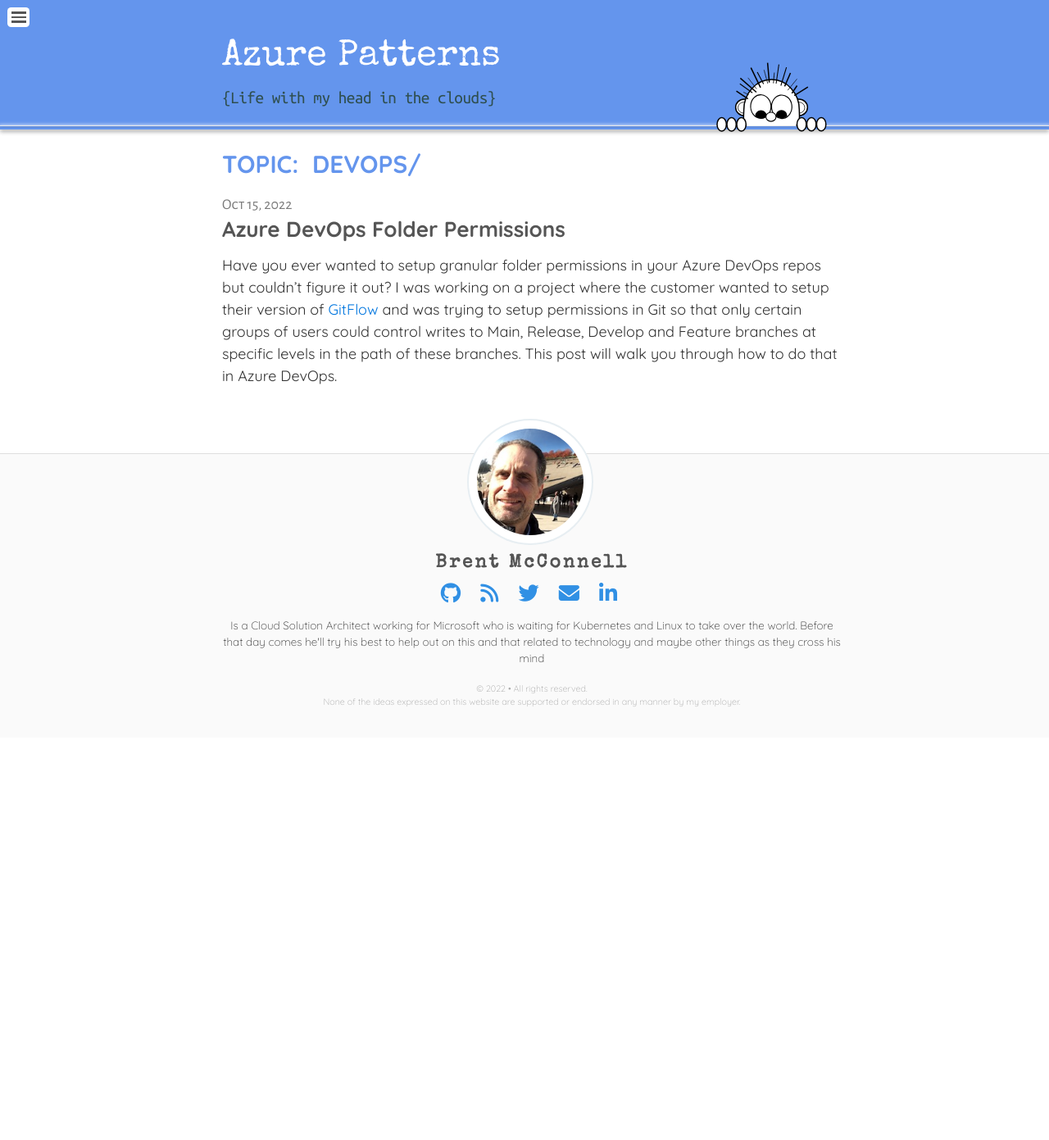
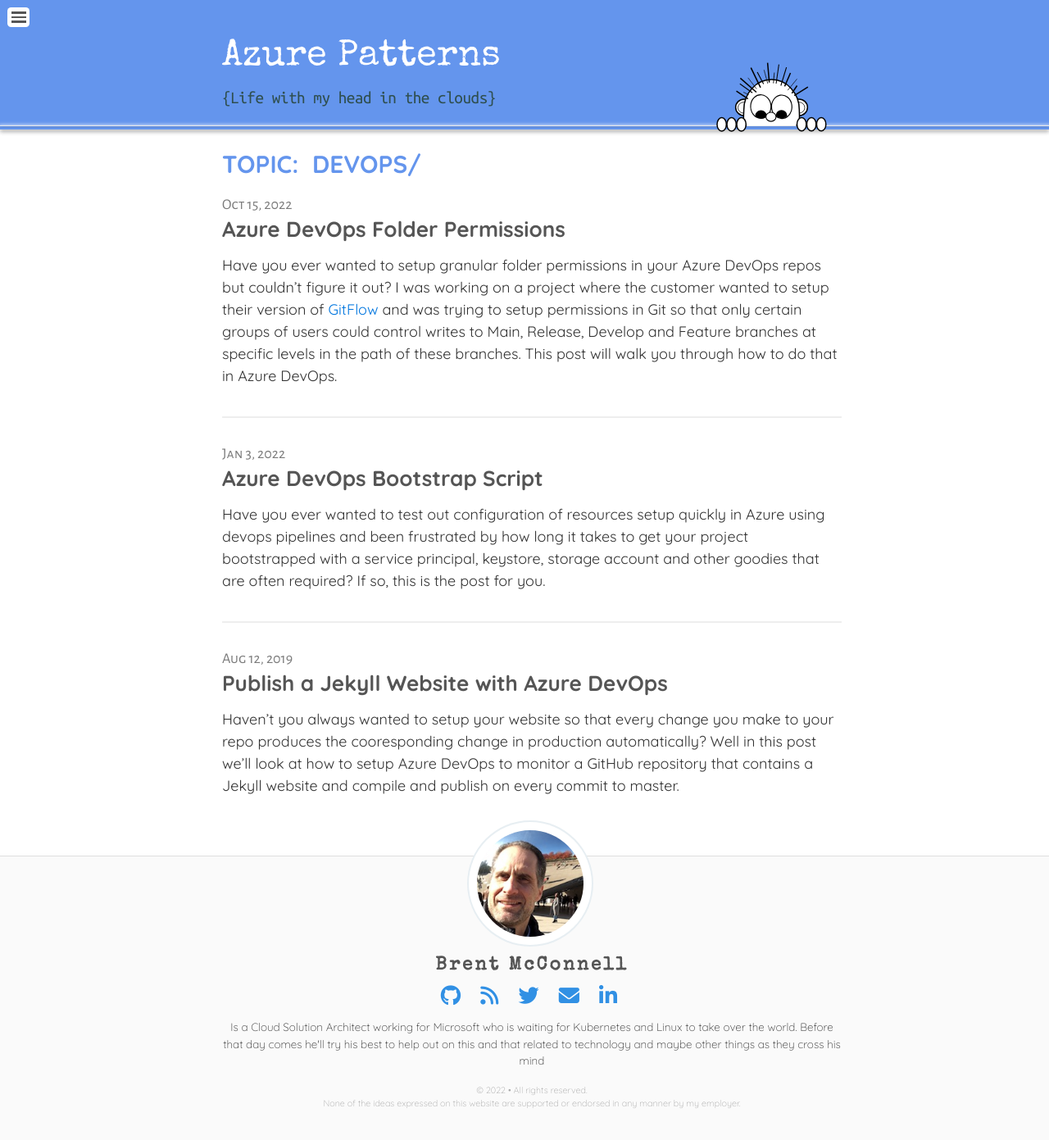
Before and after one commit to brentmcconnell/brentmcconnell.github.io, a Jekyll site: the page built from devops.html, in a window 1280 px wide. Shown: the whole page at 82% size. Built offline with Jekyll 4.4.1, drawn with Linux system fonts in a browser that asks for light colours; nearby versions of some CDN libraries; comment, search, counter and statistics services are not loaded; before the commit the page ends 900 px from its top, so only the background shows below that.

Commit message:
added DevOps tags

```diff
--- a/_posts/2019-08-12-imperfect-devops.md
+++ b/_posts/2019-08-12-imperfect-devops.md
@@ -8,6 +8,7 @@
 categories:
   - Azure
   - Linux
+  - DevOps
 ---
 Haven't you always wanted to setup your website so that every change you make to
 your repo produces the cooresponding change in production automatically?  Well in this
--- a/_posts/2022-01-04-project-bootstrap.md
+++ b/_posts/2022-01-04-project-bootstrap.md
@@ -9,6 +9,7 @@
 categories:
   - Tech Tips
   - Azure
+  - DevOps
 ---
 Have you ever wanted to test out configuration of resources setup quickly in Azure using devops
 pipelines and been frustrated by how long it takes to get your project
```
Also changed, not shown: _posts/2014-02-04-findability.md (line endings or trailing spaces).
